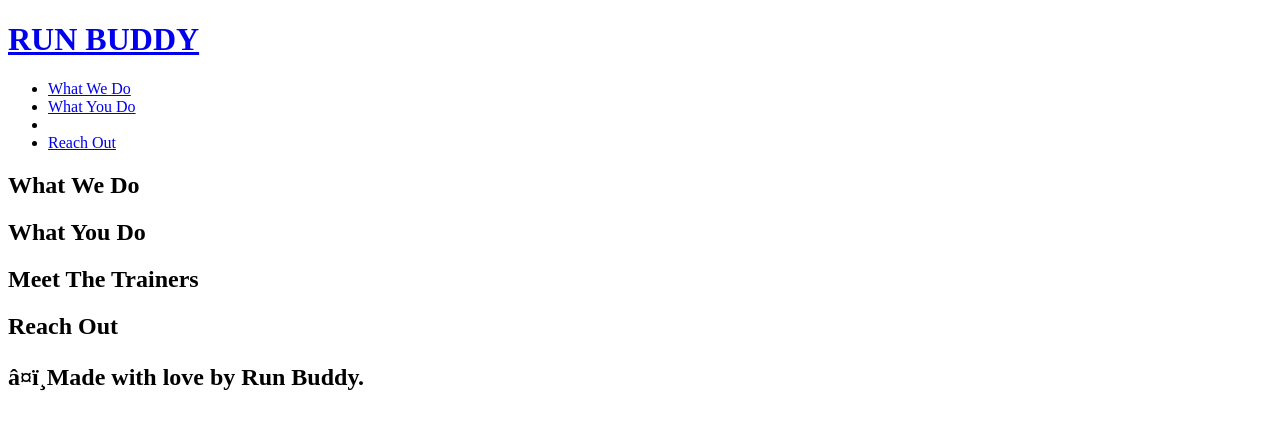
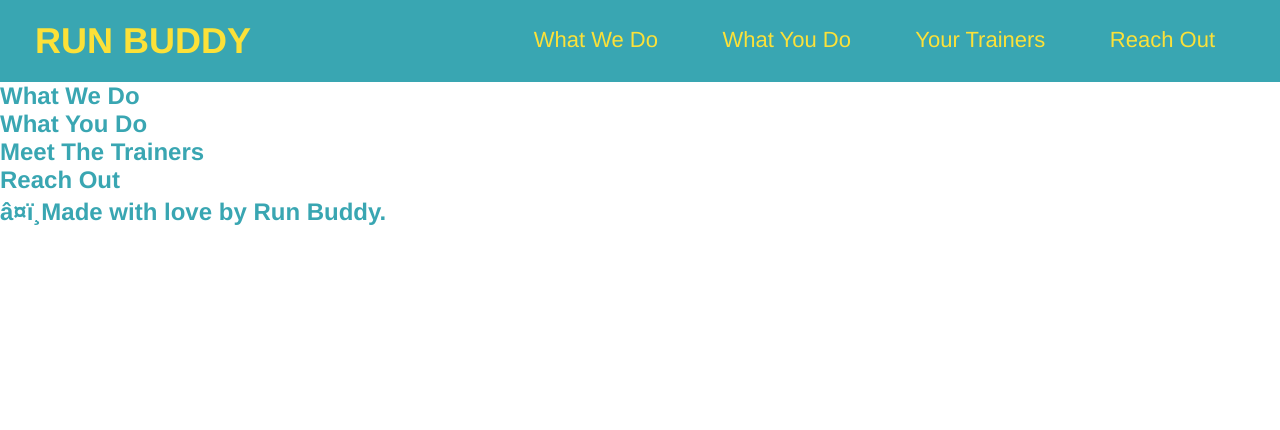
Before and after one commit to DonaldBanks1/run-buddy, a plain HTML site: page index.html in a window 1280 px wide. Drawn offline with Linux system fonts and the light colour scheme.

Commit message:
added css to improve looks of website

```diff
--- /dev/null
+++ b/assets/css/style.css
@@ -0,0 +1,49 @@
+* {
+    margin:0;
+    padding: 0;
+}
+
+body {
+    /* hexadecimal number to define color */
+    color: #39a6b2;
+    font-family: Helvetica, Arial, sans-serif;
+}
+
+header {
+    padding: 20px 35px;
+    background-color: #39a6b2;
+}
+header h1 {
+    font-weight: bold;
+    font-size: 36px;
+    color: #fce138;
+    margin: 0;
+}
+
+header a {
+    text-decoration: none;
+    color: #fce138
+}
+
+header nav {
+    float: right;
+    margin: 7px 0;
+}
+
+header nav ul li {
+    display: inline;
+}
+
+header nav ul li a {
+    margin: 0 30px;
+    font-weight: lighter;
+    font-size: 22px;
+}
+
+header h1 {
+    font-weight: bold;
+    font-size: 36px;
+    color: #fce138;
+    margin: 0;
+    display: inline;
+}
--- a/index.html
+++ b/index.html
@@ -1,4 +1,5 @@
 <!DOCTYPE html>
+<link rel="stylesheet" href="./assets/css/style.css" />
 <html lang="en">
     <head>
         <meta charset="UFT-8" />
@@ -22,7 +23,7 @@
                 <a href="#what-you-do">What You Do</a>
             </li>
             <li>
-                <a href="#your trainers"></a>
+                <a href="#your trainers">Your Trainers</a>
             </li>
             <li>
                 <a href="#reach-out">Reach Out</a>
```
